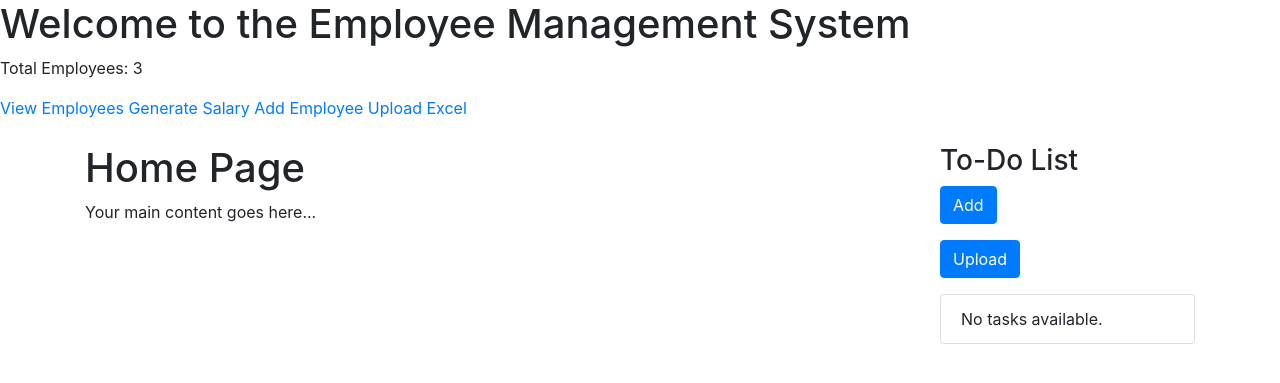
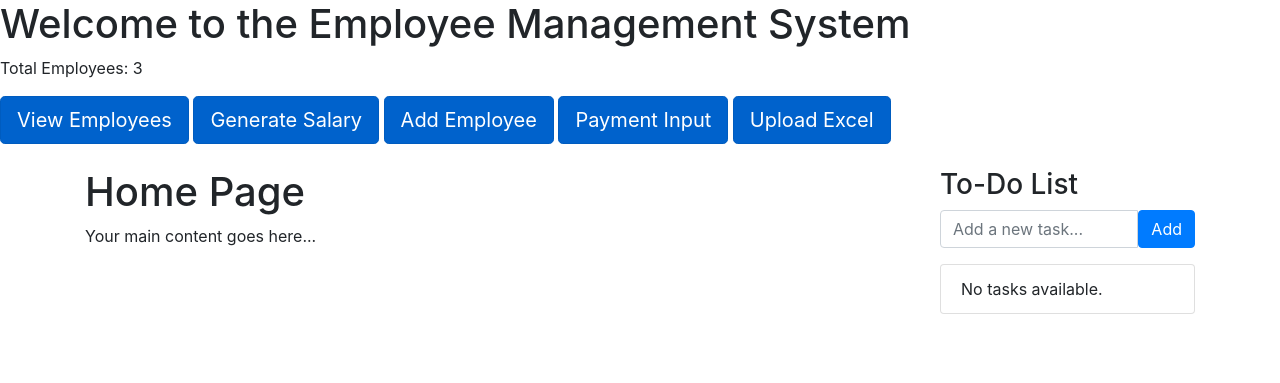
Before and after one commit to arush420/Project-X, a Django app: page / in a window 1280 px wide. Shown: the part 56-439 px from the top of the page. Run offline with Django 5.2, Linux system fonts and the light colour scheme; data comes from the database, SQL or seed files in the repository; both versions use the stored data as it was after the commit; some libraries are stand-ins or nearby versions.

Commit message:
home screen changed

```diff
--- a/salary_management/employees/templates/employees/home.html
+++ b/salary_management/employees/templates/employees/home.html
@@ -6,14 +6,17 @@
     <h1>Welcome to the Employee Management System</h1>
 
     <!-- Display total employees if the variable is passed -->
-    <p>Total Employees: {{ total_employees|default:"Not available" }}</p>  <!-- Use default filter to handle missing variables -->
+    <p>Total Employees: {{ total_employees|default:"Not available" }}</p>
 
     <!-- Ensure URLs match those in your urlpatterns -->
-    <a href="{% url 'employees:employee_list' %}">View Employees</a>
-    <a href="{% url 'employees:generate_salary' %}">Generate Salary</a>
-    <a href="{% url 'employees:add_employee' %}">Add Employee</a>
-    <a href="{% url 'employees:upload_excel' %}">Upload Excel</a>
-  <div class="container mt-4">
+    <a href="{% url 'employees:employee_list' %}" class="btn btn-primary btn-lg active" role="button" aria-pressed="true">View Employees</a>
+    <a href="{% url 'employees:generate_salary' %}" class="btn btn-primary btn-lg active" role="button" aria-pressed="true">Generate Salary</a>
+    <a href="{% url 'employees:add_employee' %}" class="btn btn-primary btn-lg active" role="button" aria-pressed="true">Add Employee</a>
+    <a href="{% url 'employees:payment_input' %}" class="btn btn-primary btn-lg active" role="button" aria-pressed="true">Payment Input</a>
+    <a href="{% url 'employees:upload_excel' %}" class="btn btn-primary btn-lg active" role="button" aria-pressed="true">Upload Excel</a>
+
+
+    <div class="container mt-4">
         <div class="row">
             <div class="col-9">
                 <h1>Home Page</h1>
@@ -21,25 +24,25 @@
             </div>
             <div class="col-3 todo-list">
                 <h3>To-Do List</h3>
-                <form method="POST" action="">
+
+                <!-- Form to add a new sticky note -->
+                <form method="POST" action="{% url 'employees:add_task' %}">
                     {% csrf_token %}
                     <div class="input-group mb-3">
-                        {{ form.title }}
+                        <input type="text" class="form-control" name="title" placeholder="Add a new task..." required>
                         <button class="btn btn-primary" type="submit">Add</button>
                     </div>
                 </form>
-                 <form method="POST" action="">
-                    {% csrf_token %}
-                    <div class="input-group mb-3">
-                        {{ form.title }}
-                        <button class="btn btn-primary" type="submit">Upload</button>
-                    </div>
-                </form>
 
+                <!-- To-do List with checkbox and delete option -->
                 <ul class="list-group">
                     {% for task in tasks %}
                         <li class="list-group-item d-flex justify-content-between align-items-center">
-                            {{ task.title }}
+                            <form method="POST" action="{% url 'complete_task' task.id %}">
+                                {% csrf_token %}
+                                <input type="checkbox" name="completed" {% if task.completed %} checked {% endif %} onchange="this.form.submit();">
+                                {{ task.title }}
+                            </form>
                             <a href="{% url 'delete_task' task.id %}" class="btn btn-danger btn-sm">Remove</a>
                         </li>
                     {% empty %}
--- a/salary_management/employees/urls.py
+++ b/salary_management/employees/urls.py
@@ -4,7 +4,9 @@ from . import views
 
 urlpatterns = [
     path('', EmployeeListView.as_view(), name='employee_list'),  # Correct name for the employee list
-    path('delete/<int:task_id>/', views.delete_task, name='delete_task'),
+    path('add_task/', views.add_task, name='add_task'),  # Ensure this exists
+    path('complete_task/<int:task_id>/', views.complete_task, name='complete_task'),
+    path('delete_task/<int:task_id>/', views.delete_task, name='delete_task'),
     path('generate_salary/', GenerateSalaryView.as_view(), name='generate_salary'),
     path('add_employee/', add_employee, name='add_employee'),
     path('upload-excel/', views.upload_excel, name='upload_excel'),
--- a/salary_management/employees/views.py
+++ b/salary_management/employees/views.py
@@ -155,8 +155,20 @@ def home(request):
     }
     return render(request, 'employees/home.html', {'total_employees': total_employees})
 
+def add_task(request):
+    if request.method == 'POST':
+        title = request.POST.get('title')
+        Task.objects.create(title=title)
+    return redirect('home')  # Redirect back to home after task is added
+
+def complete_task(request, task_id):
+    task = get_object_or_404(Task, id=task_id)
+    task.completed = not task.completed  # Toggle the completion status
+    task.save()
+    return redirect('home')
+
 def delete_task(request, task_id):
-    task = Task.objects.get(id=task_id)
+    task = get_object_or_404(Task, id=task_id)
     task.delete()
     return redirect('home')
 
```
Also changed, not shown: salary_management/db.sqlite3.
